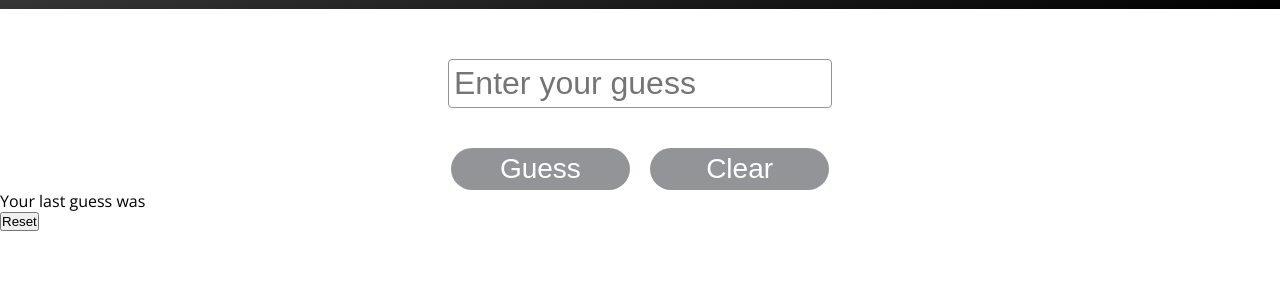
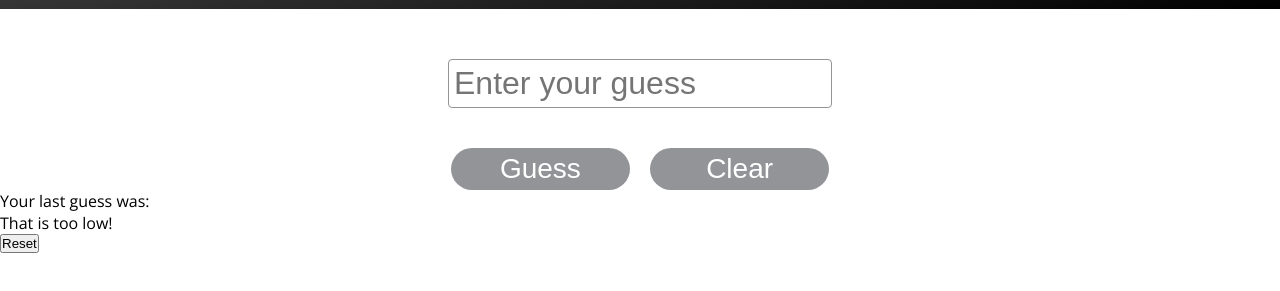
Before and after one commit to SyntheticAutomation/number_guesser, a plain HTML site: page index.html in a window 1280 px wide. Both pictures are taken after a click on the button "Guess". Shown: the part 151-442 px from the top of the page. Drawn offline with nearby package versions, Linux system fonts and the light colour scheme.

Commit message:
Finally got guess working

```diff
--- a/index.html
+++ b/index.html
@@ -25,16 +25,16 @@
         <button class="btn btn-clear" onclick="ClearInput()">Clear</button>
     </div>
     <div class="response-section">
-        <span class="previous-guess-alpha">Your last guess was</span>
+        <span class="previous-guess-alpha">Your last guess was:</span>
         <div id="number-result">
-        <script>
-            // show their most recent guess here as an integer
-            document.getElementById('guess-button').addEventListener('click', DisplayGuess);
-        </script>
+            <script>
+                // show their most recent guess here as an integer
+                document.getElementById('guess-button').addEventListener('click', DisplayGuess);
+            </script>
         </div>
-        <span class="previous-guess-beta">
+        <span class="previous-guess-beta" id="evaluation">
             <script>
-                // "That is too high" vs "That is too low" vs "You got it!" -- conditional logic print screen
+                document.getElementById('guess-button').addEventListener('click', DisplayEvaluation);
             </script>
         </span>
     </div>
--- a/javascript/script.js
+++ b/javascript/script.js
@@ -1,8 +1,24 @@
+
 function DisplayGuess() {
-    const show_number = document.getElementById('guess_field').value;
-    document.getElementById('number-result').innerHTML = show_number;
+    var number = document.getElementById('guess_field').value;
+    document.getElementById('number-result').innerHTML = number;
 }
 
 function ClearInput() {
     document.getElementById("guess_field").value = "";
 }
+
+var random_number = Math.floor(Math.random() * 100)
+console.log(random_number);
+
+function DisplayEvaluation() {
+    var guessed_number = Number(document.getElementById('guess_field').value);
+    var output = 'BOOM!';
+    if (guessed_number > random_number) {
+            output = 'That is too high!';
+        }
+    else if (guessed_number < random_number) {
+            output = 'That is too low!';
+        }
+    document.getElementById("evaluation").innerHTML = output;
+}
```
